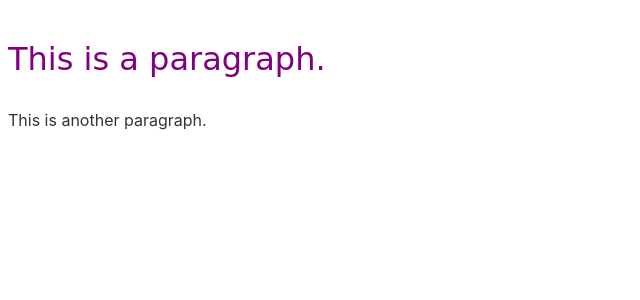
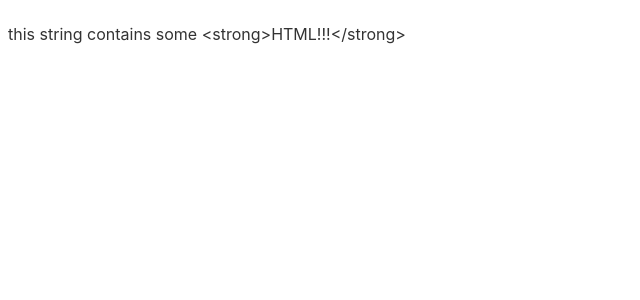
Before and after one commit to baby7305/svelte-tutorials, a Svelte app: page / in a window 1280 px wide. Shown: the top 300 px of the page, without its empty margins (0-640 px from the left). Built offline with nearby package versions, Linux system fonts and the light colour scheme.

Commit message:
引入大段文字
注意奇怪的引号，单纯的引号也是可以的

```diff
--- a/src/App.svelte
+++ b/src/App.svelte
@@ -1,14 +1,5 @@
 <script>
-	import Nested from './Nested.svelte';
+	let string = `this string contains some <strong>HTML!!!</strong>`;
 </script>
 
-<style>
-	p {
-		color: purple;
-		font-family: 'Comic Sans MS';
-		font-size: 2em;
-	}
-</style>
-
-<p>This is a paragraph.</p>
-<Nested/>
+<p>{string}</p>
```
